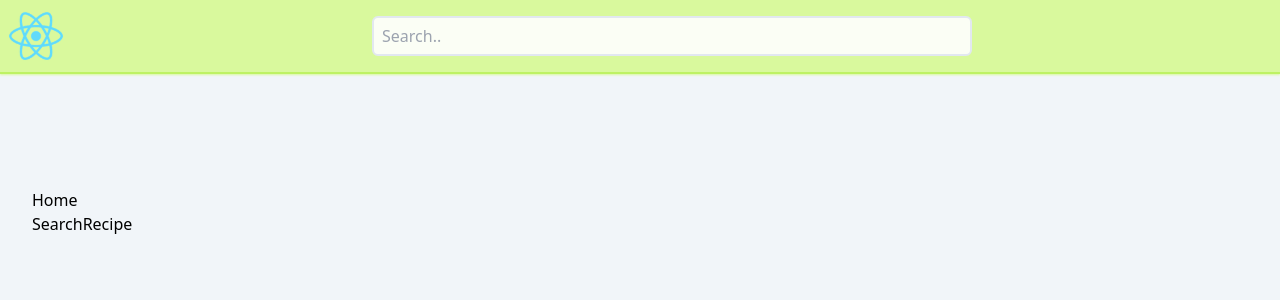
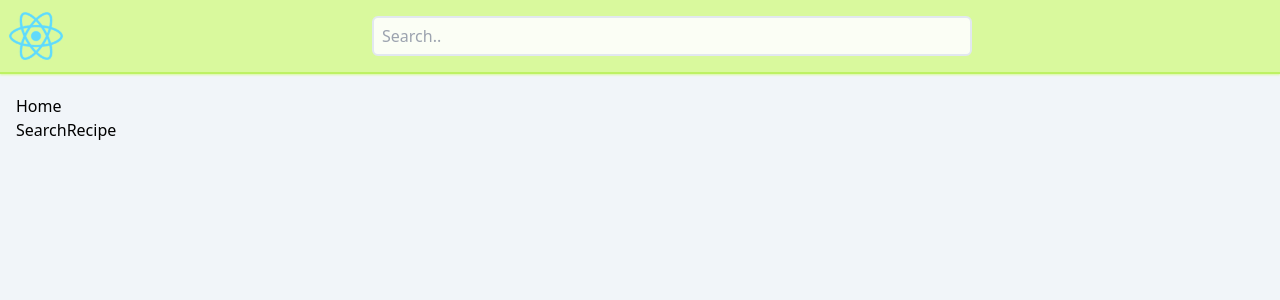
Before and after one commit to Ahmed-Bassuoni/recipes-react, a React (Create React App) app: page / in a window 1280 px wide. Shown: the top 300 px of the page. Built offline with nearby package versions, Linux system fonts and the light colour scheme.

Commit message:
fixed container styles for pages

```diff
--- a/src/pages/home/home.tsx
+++ b/src/pages/home/home.tsx
@@ -6,7 +6,7 @@ import { RoutesPaths } from '../../routes/routes';
 export const Home = () => {
     const { } = useHome();
     return (
-        <div className="container">
+        <div className="">
             <header className="">
                 <h1>Home</h1>
             </header>
--- a/src/pages/recipe/recipe.tsx
+++ b/src/pages/recipe/recipe.tsx
@@ -4,7 +4,7 @@ import { useRecipe } from "./recipe.hooks";
 export const Recipe = () => {
     const { goToSearch, recipeID } = useRecipe();
     return (
-        <div className="container">
+        <div className="">
             <header className="">
                 <h1>Recipe {recipeID}</h1>
             </header>
--- a/src/pages/search/search.tsx
+++ b/src/pages/search/search.tsx
@@ -4,7 +4,7 @@ import { useSearch } from "./search.hooks";
 export const Search = () => {
     const { goToRecipe } = useSearch();
     return (
-        <div className="container">
+        <div className="">
             <header className="">
                 <h1>Search</h1>
             </header>
```
